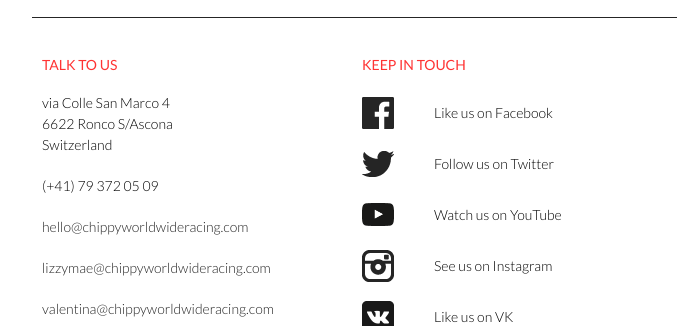
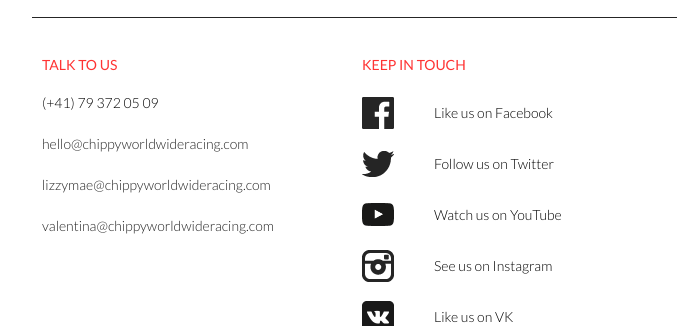
Before and after one commit to jamesarobbo/ChippyFlat, a plain HTML site: page public/index.html in a window 1280 px wide. Shown: the part 3091-3417 px from the top of the page, 128-805 px from the left. Drawn offline with Linux system fonts and the light colour scheme; a web font is replaced by a local one.

Commit message:
remove address

```diff
--- a/public/css/style.css
+++ b/public/css/style.css
@@ -232,7 +232,7 @@ p {
 	font-family: "Lato", "Muli", Arial, sans-serif;
 }
 
-.footer .address, .footer .subscribe {
+.footer .number, .footer .subscribe {
 	margin-top: 20px;
 }
 
--- a/public/index.html
+++ b/public/index.html
@@ -167,8 +167,8 @@
 			<div class = "eighth row">
 				<div class="a one-third column">
 					<h3>Talk to us</h3>
-					<p class = "address">via Colle San Marco 4 <br>6622 Ronco S/Ascona <br> Switzerland</p>
-					<p>(+41) 79 372 05 09</p>
+					<!-- <p class = "address">via Colle San Marco 4 <br>6622 Ronco S/Ascona <br> Switzerland</p> -->
+					<p class = "number">(+41) 79 372 05 09</p>
 					<p><a href="mailto:hello@chippyworldwideracing.com">hello@chippyworldwideracing.com</a></p>
 					<p><a href="mailto:lizzymae@chippyworldwideracing.com">lizzymae@chippyworldwideracing.com</a></p>
 					<p><a href="mailto:valentina@chippyworldwideracing.com">valentina@chippyworldwideracing.com</a></p>
```
